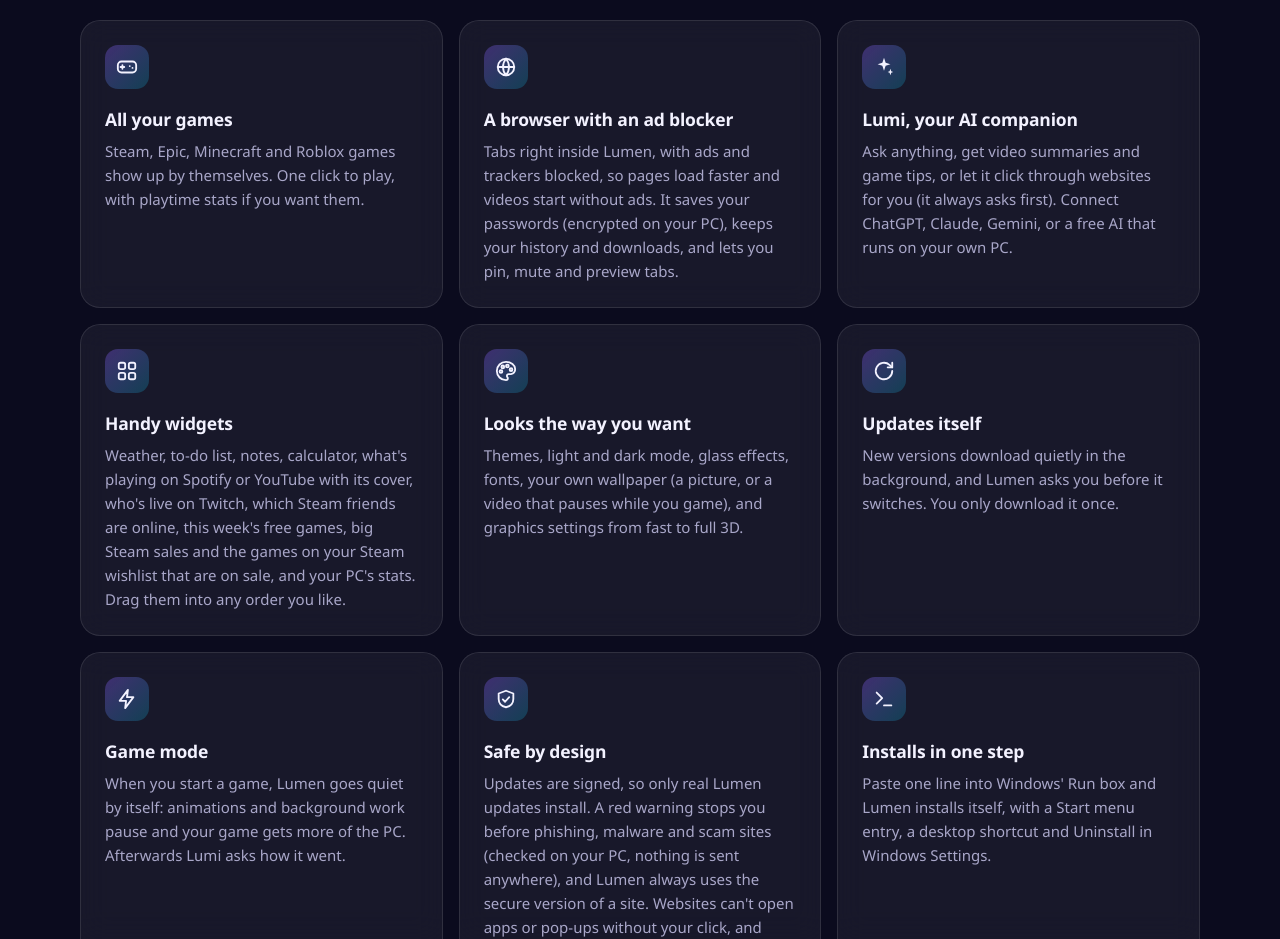
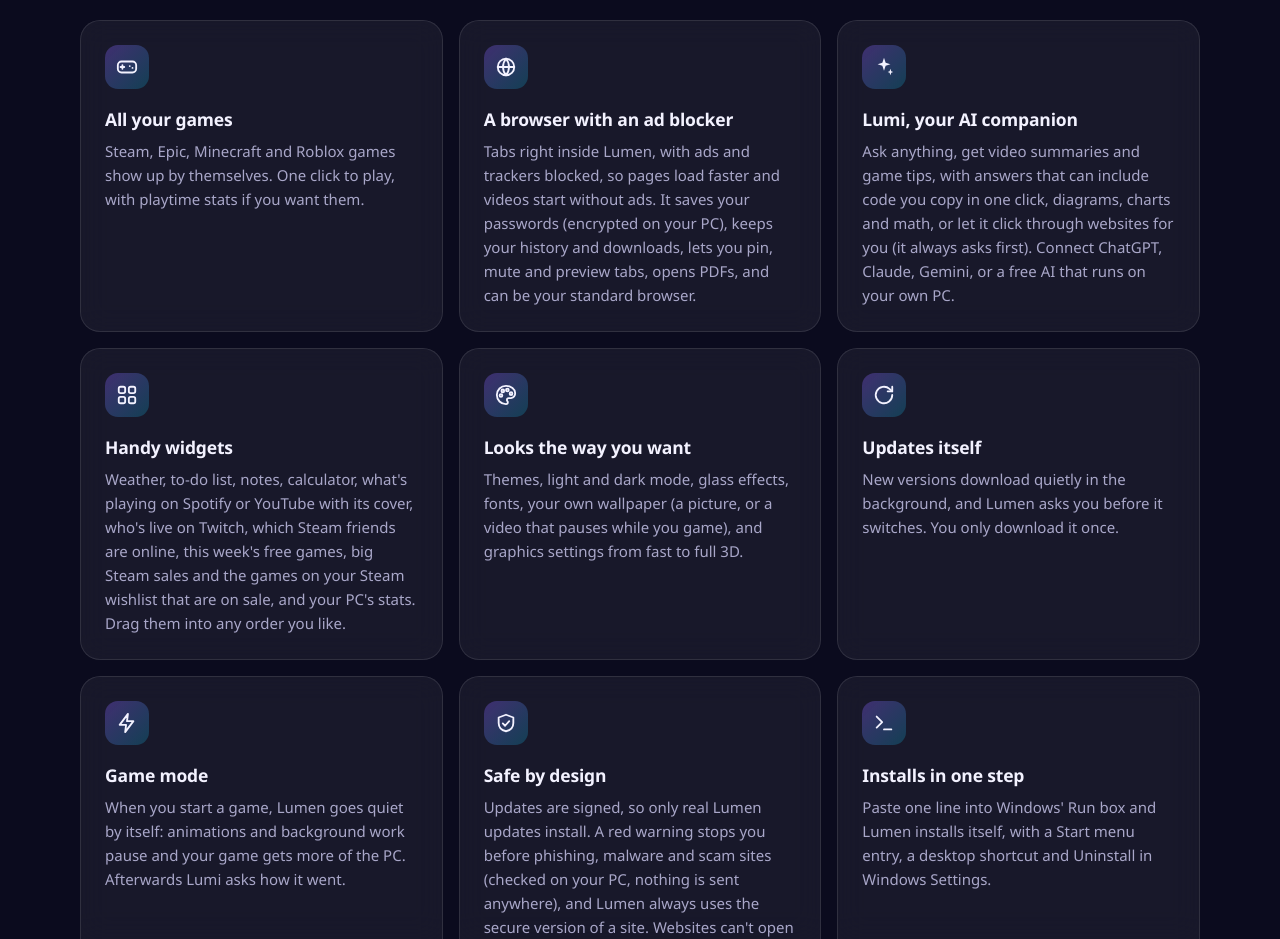
Before and after one commit to olik0495/lumen, a plain HTML site: page index.html in a window 1280 px wide. Shown: the part 1800-2739 px from the top of the page. Drawn offline with Linux system fonts and the light colour scheme; no server answers.

Commit message:
Site: Lumen 4.1 (AI diagrams, charts, math and code copy; PDFs; standard browser)
Co-Authored-By: Claude Fable 5.2 <noreply@anthropic.com>

```diff
--- a/index.html
+++ b/index.html
@@ -52,9 +52,9 @@
         <div class="card"><div class="ico"><svg viewBox="0 0 24 24" fill="none" stroke="currentColor" stroke-width="2" stroke-linecap="round"><rect x="2" y="6" width="20" height="12" rx="4"/><path d="M7 10v4M5 12h4M15 11h.01M18 13h.01"/></svg></div>
           <h3>All your games</h3><p>Steam, Epic, Minecraft and Roblox games show up by themselves. One click to play, with playtime stats if you want them.</p></div>
         <div class="card"><div class="ico"><svg viewBox="0 0 24 24" fill="none" stroke="currentColor" stroke-width="2" stroke-linecap="round"><circle cx="12" cy="12" r="9"/><path d="M3 12h18M12 3a14 14 0 0 1 0 18M12 3a14 14 0 0 0 0 18"/></svg></div>
-          <h3>A browser with an ad blocker</h3><p>Tabs right inside Lumen, with ads and trackers blocked, so pages load faster and videos start without ads. It saves your passwords (encrypted on your PC), keeps your history and downloads, and lets you pin, mute and preview tabs.</p></div>
+          <h3>A browser with an ad blocker</h3><p>Tabs right inside Lumen, with ads and trackers blocked, so pages load faster and videos start without ads. It saves your passwords (encrypted on your PC), keeps your history and downloads, lets you pin, mute and preview tabs, opens PDFs, and can be your standard browser.</p></div>
         <div class="card"><div class="ico"><svg viewBox="0 0 24 24" fill="currentColor"><path d="M12 2l1.8 5.4L19 9l-5.2 1.6L12 16l-1.8-5.4L5 9l5.2-1.6zM19 14l.9 2.6 2.1.9-2.1.9L19 21l-.9-2.6-2.1-.9 2.1-.9z"/></svg></div>
-          <h3>Lumi, your AI companion</h3><p>Ask anything, get video summaries and game tips, or let it click through websites for you (it always asks first). Connect ChatGPT, Claude, Gemini, or a free AI that runs on your own PC.</p></div>
+          <h3>Lumi, your AI companion</h3><p>Ask anything, get video summaries and game tips, with answers that can include code you copy in one click, diagrams, charts and math, or let it click through websites for you (it always asks first). Connect ChatGPT, Claude, Gemini, or a free AI that runs on your own PC.</p></div>
         <div class="card"><div class="ico"><svg viewBox="0 0 24 24" fill="none" stroke="currentColor" stroke-width="2" stroke-linecap="round"><rect x="3" y="3" width="7" height="7" rx="2"/><rect x="14" y="3" width="7" height="7" rx="2"/><rect x="3" y="14" width="7" height="7" rx="2"/><rect x="14" y="14" width="7" height="7" rx="2"/></svg></div>
           <h3>Handy widgets</h3><p>Weather, to-do list, notes, calculator, what's playing on Spotify or YouTube with its cover, who's live on Twitch, which Steam friends are online, this week's free games, big Steam sales and the games on your Steam wishlist that are on sale, and your PC's stats. Drag them into any order you like.</p></div>
         <div class="card"><div class="ico"><svg viewBox="0 0 24 24" fill="none" stroke="currentColor" stroke-width="2" stroke-linecap="round"><circle cx="13.5" cy="6.5" r="1.5"/><circle cx="17.5" cy="10.5" r="1.5"/><circle cx="8.5" cy="7.5" r="1.5"/><circle cx="6.5" cy="12.5" r="1.5"/><path d="M12 2a10 10 0 0 0 0 20c1.1 0 2-.9 2-2 0-.5-.2-1-.5-1.3-.3-.4-.5-.8-.5-1.3 0-1.1.9-2 2-2h2.4A5.6 5.6 0 0 0 22 9.8C22 5.5 17.5 2 12 2z"/></svg></div>
```
